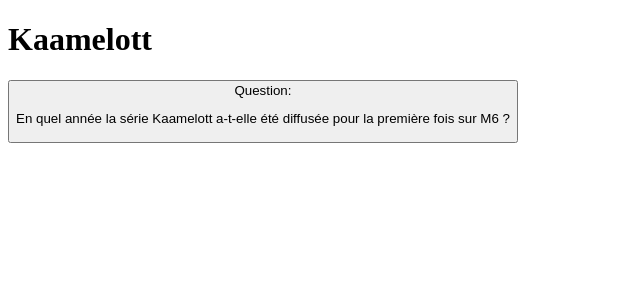
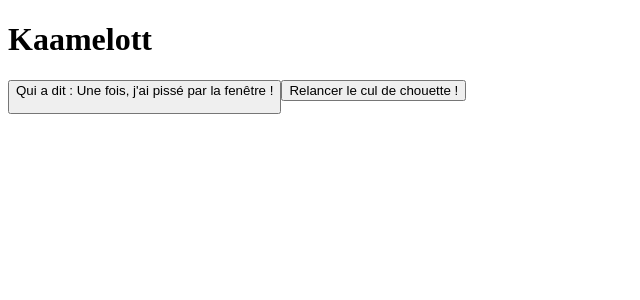
Before and after one commit to JulienV60/Kaameloot-quiz, a React (Create React App) app: page / in a window 1280 px wide. Shown: the top 300 px of the page, without its empty margins (0-640 px from the left). Built offline with nearby package versions, Linux system fonts and the light colour scheme.

Commit message:
reloadQuestion

```diff
--- a/src/FlashCard.tsx
+++ b/src/FlashCard.tsx
@@ -3,51 +3,50 @@
 
 const FlashCardOne = (): JSX.Element => {
   const [question, setQuestion] = React.useState(false);
-  const [otherQuestion, setOtherQuestion] = React.useState(false);
-  const [right, setRight] = React.useState(true);
-  const [wrong, setWrong] = React.useState(false);
-
+  const [idQuestion, setIdQuestion] = React.useState("");
+  const [answer, setAnwser] = React.useState<string[]>([]);
+  const [reload, setReload] = React.useState();
   React.useEffect(() => {
-    function ButtonQuestion() {
+    function getQuestion() {
       const oneQuestion = allQuestions.map((element: any) => {
         return element;
       });
       const randomSuiteQuestion =
         oneQuestion[Math.floor(Math.random() * oneQuestion.length)];
+
+      const id = randomSuiteQuestion.id;
+      setIdQuestion(id);
       setQuestion(randomSuiteQuestion.question);
     }
-    ButtonQuestion();
+
+    getQuestion();
   }, []);
 
-  function changeQuestion(event: any) {
-    console.log(allQuestions.length);
-    const oneQuestion = allQuestions.map((element: any) => {
-      return element;
+  function getAnwser(event: any) {
+    const idresultevent = event.target.id;
+
+    const searchbyid = allQuestions.filter((element: any) => {
+      return element.id == idresultevent;
     });
-    const randomSuiteQuestion =
-      oneQuestion[Math.floor(Math.random() * oneQuestion.length)];
+    const answer = searchbyid.map((element: any) => {
+      return element.reponse;
+    });
 
-    if (otherQuestion !== false) {
-      setQuestion(true);
-      setOtherQuestion(randomSuiteQuestion.question);
-    } else {
-      setOtherQuestion(true);
-    }
+    setQuestion(true);
+    setAnwser(answer);
   }
-
-  function Checkifgoodanswer(event: any) {
-    const result = event.target.value;
-    console.log(result);
+  function refreshPage() {
+    window.location.reload();
   }
-
   return (
     <div>
       <h1>Kaamelott</h1>
-      <button onClick={changeQuestion}>
-        Question:
-        <p>{question}</p>
-        <p>{otherQuestion}</p>
+
+      <button key={idQuestion} id={idQuestion} onClick={getAnwser}>
+        {question}
+        <p>{answer}</p>
       </button>
+      <button onClick={refreshPage}>Relancer le cul de chouette ! </button>
       {/* <form>
         <input onChange={Checkifgoodanswer} type="text"></input>
       </form> */}
```
